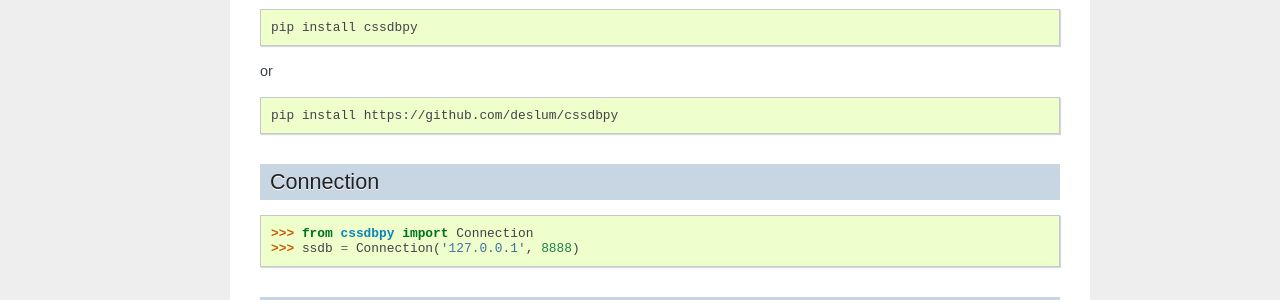
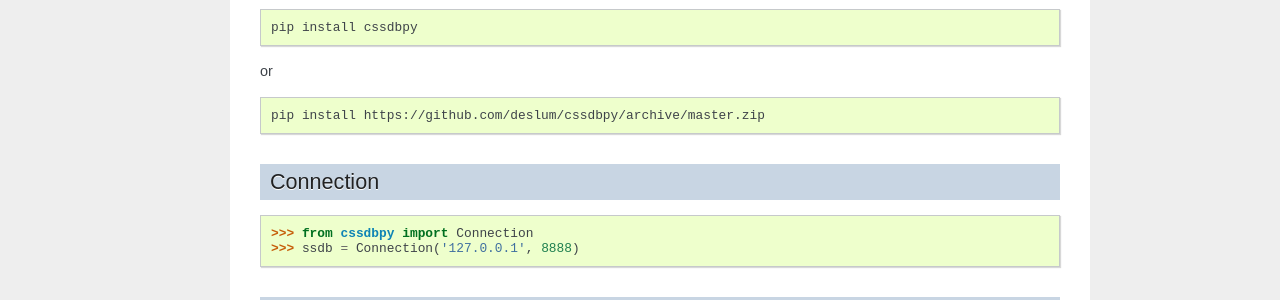
Before and after one commit to deslum/cssdbpy, a Sphinx documentation site: the page built from docs/index.rst, in a window 1280 px wide and 900 px high, scrolled down 558 px. Shown: the part 152-452 px from the top of the window. Built offline with Sphinx 7.4.7, drawn with Linux system fonts in a browser that asks for light colours; some of the changed lines change nothing that is shown.

Commit message:
Update index.rst

```diff
--- a/docs/index.rst
+++ b/docs/index.rst
@@ -40,7 +40,7 @@ or
 
 .. code-block:: bash
 
-   pip install https://github.com/deslum/cssdbpy
+   pip install https://github.com/deslum/cssdbpy/archive/master.zip
 
 Connection
 ----------
```
